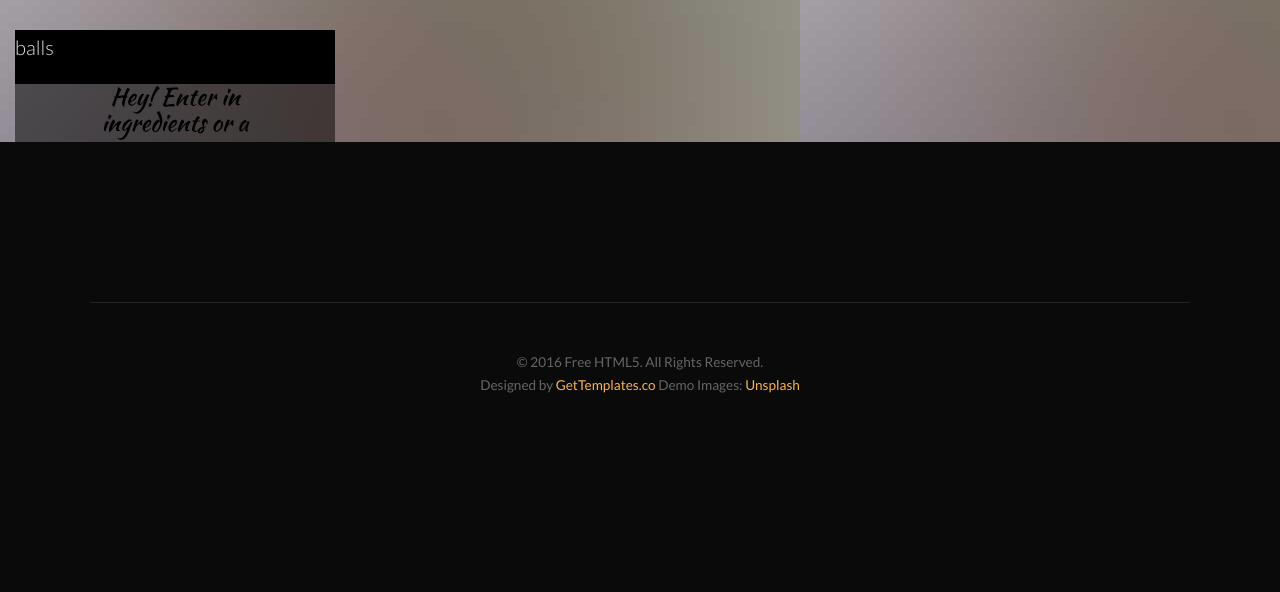
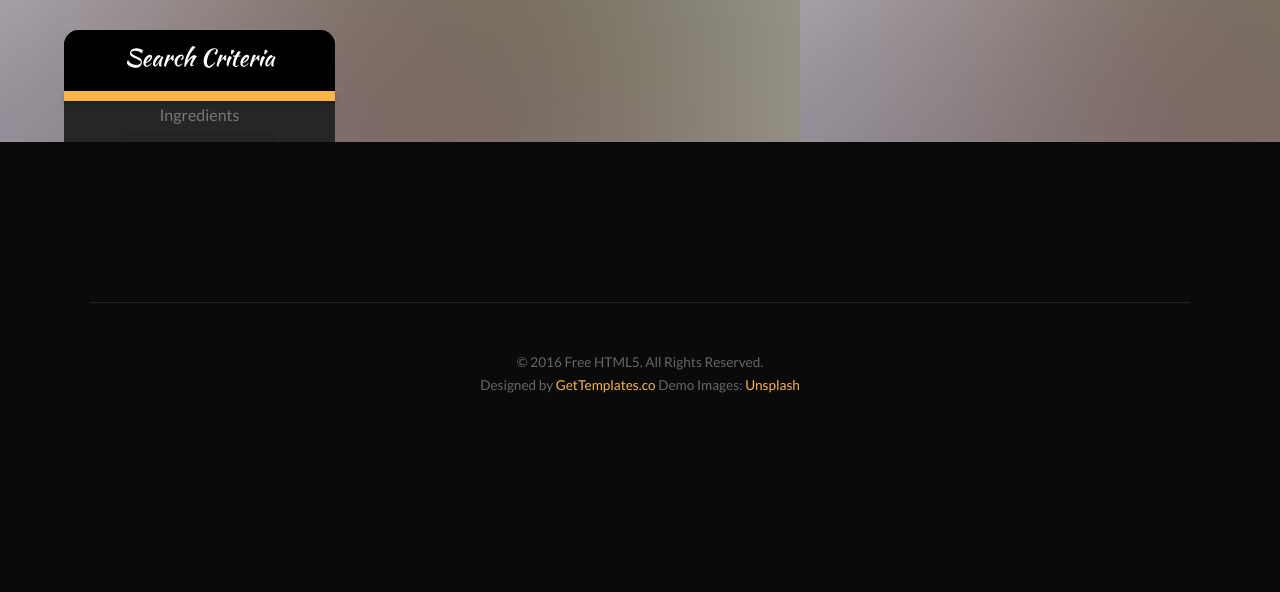
Before and after one commit to baileyivancic/RecipeSearch-SENG2021_18s1, a Flask app: page /results in a window 1280 px wide. Shown: the part 82-674 px from the top of the page. Run offline with Flask 2, Linux system fonts and the light colour scheme; some libraries are stand-ins or nearby versions; some web fonts are replaced.

Commit message:
changed the look of results page

```diff
--- a/Website/templates/results.html
+++ b/Website/templates/results.html
@@ -111,12 +111,13 @@
 			<div id="testing" style="position: fixed;margin:50px;"></div>
 			<div class=" col-lg-4">
 
-				<div class="gtco-container main-container" style="position:fixed;width:25vw">
+				<div class="gtco-container main-container" style="position:fixed;width:25vw;padding-left:5vw;">
 					<div class="row">
-
+						<div id="gtco-header" class="gtco-cover gtco-cover-md" role="banner" data-stellar-background-ratio="0.5" style="height:50vh;border-radius: 15px 15px 15px 15px;">
 							<div class="gtco-cover gtco-cover-md">
 								<div class="overlay" style="height:50vh;border-radius: 15px 15px 15px 15px;">
-								<div class="w3-bar w3-black"> <p>balls</p>
+									<div class="w3-bar w3-black" style="text-align:center;border-radius: 15px 15px 0px 0px;">
+										<h3 style="color:white;padding-top:15px" class="cursive-font">Search Criteria</h3>
 									</div>
 									<div class="form-wrap">
 										<div class="tab">
@@ -124,7 +125,6 @@
 
 												<div class="sideBar">
 													<div class="tab-content-inner active" data-content="signup">
-													<h3 class="cursive-font">Hey! Enter in ingredients or a recipe to get started.</h3>
 														<form action="#">
 															<div class="row form-group">
 																<div class="col-md-12">
@@ -148,13 +148,13 @@
 												</div>
 											</div>
 										</div>
-
+									</div>
 								</div>
 							</div>
 						</div>
 					</div>
 
-					<div class="row">
+
 
 					<!--<div class="col-lg-4 col-md-4 col-sm-6">
 							<a href="images/img_1.jpg" class="fh5co-card-item image-popup">
@@ -173,7 +173,7 @@
 								</div>
 							</a>
 						</div>-->
-					</div>
+
 				</div>
 			</div>
 
```
Lines whose indentation alone changed are shown as unchanged.
